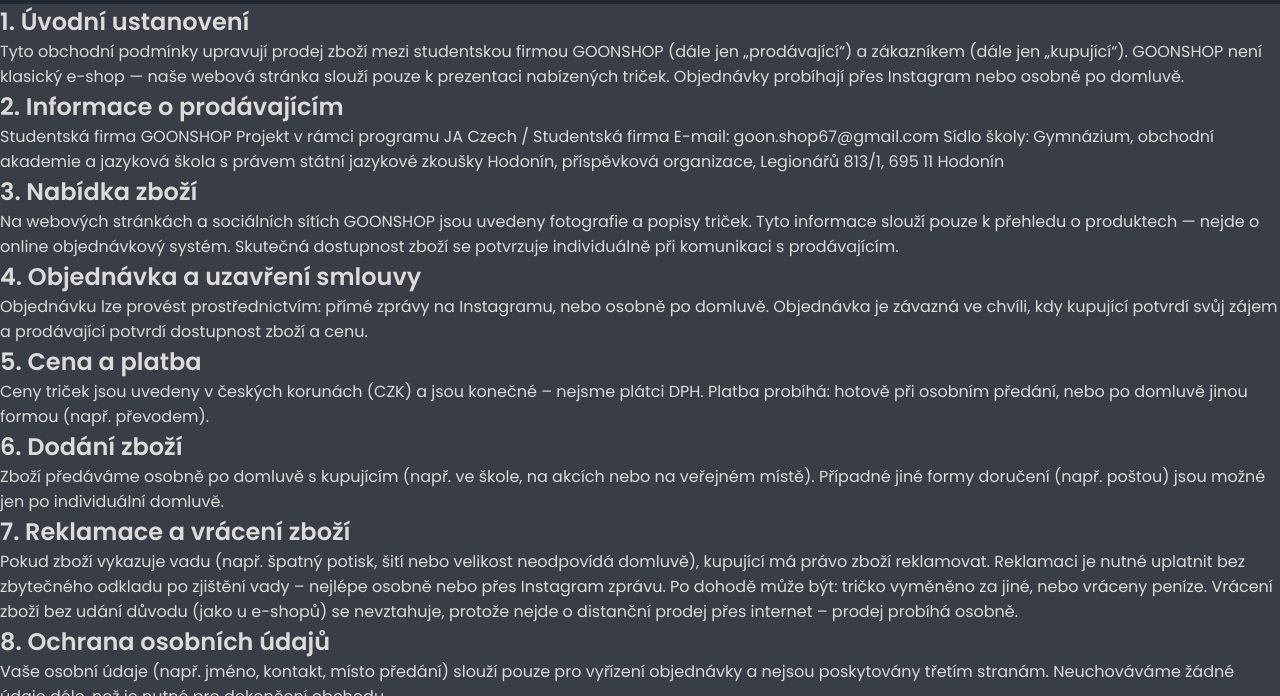
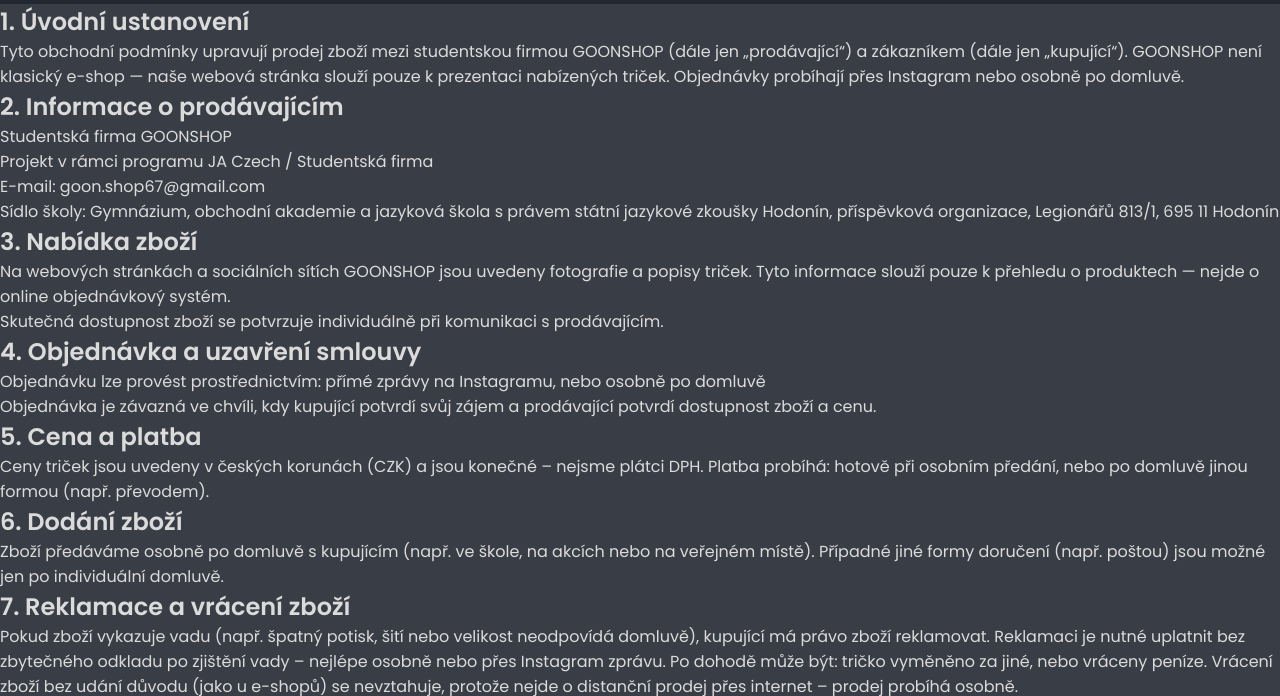
Before and after one commit to Korky12/GOONshop, a plain HTML site: page rychle_odkazy/obchodni_podminky.html in a window 1280 px wide. Shown: the part 103-799 px from the top of the page. Drawn offline with Linux system fonts and the light colour scheme; files whose address does not match are found by name.

Commit message:
uparva obchiodni podminky

```diff
--- a/rychle_odkazy/obchodni_podminky.html
+++ b/rychle_odkazy/obchodni_podminky.html
@@ -23,17 +23,17 @@
 <p>Tyto obchodní podmínky upravují prodej zboží mezi studentskou firmou GOONSHOP (dále jen „prodávající“) a zákazníkem (dále jen „kupující“).
 GOONSHOP není klasický e-shop — naše webová stránka slouží pouze k prezentaci nabízených triček. Objednávky probíhají přes Instagram nebo osobně po domluvě.</p>
 <h2>2. Informace o prodávajícím</h2>
-<p>Studentská firma GOONSHOP
-Projekt v rámci programu JA Czech / Studentská firma
-E-mail: goon.shop67@gmail.com
+<p>Studentská firma GOONSHOP <br>
+Projekt v rámci programu JA Czech / Studentská firma<br>
+E-mail: goon.shop67@gmail.com<br>
 Sídlo školy: Gymnázium, obchodní akademie a jazyková škola s právem státní jazykové zkoušky Hodonín, příspěvková organizace, Legionářů 813/1, 695 11 Hodonín</p>
 <h2>3. Nabídka zboží</h2>
-Na webových stránkách a sociálních sítích GOONSHOP jsou uvedeny fotografie a popisy triček. Tyto informace slouží pouze k přehledu o produktech — nejde o online objednávkový systém.
-Skutečná dostupnost zboží se potvrzuje individuálně při komunikaci s prodávajícím.
+Na webových stránkách a sociálních sítích GOONSHOP jsou uvedeny fotografie a popisy triček. Tyto informace slouží pouze k přehledu o produktech — nejde o online objednávkový systém.<br>
+Skutečná dostupnost zboží se potvrzuje individuálně při komunikaci s prodávajícím.<br>
 <h2>4. Objednávka a uzavření smlouvy</h2>
 <p>Objednávku lze provést prostřednictvím:
 přímé zprávy na Instagramu,
-nebo osobně po domluvě.
+nebo osobně po domluvě <br>
 Objednávka je závazná ve chvíli, kdy kupující potvrdí svůj zájem a prodávající potvrdí dostupnost zboží a cenu.</p>
 <h2>5. Cena a platba</h2>
 <p>Ceny triček jsou uvedeny v českých korunách (CZK) a jsou konečné – nejsme plátci DPH.
```
